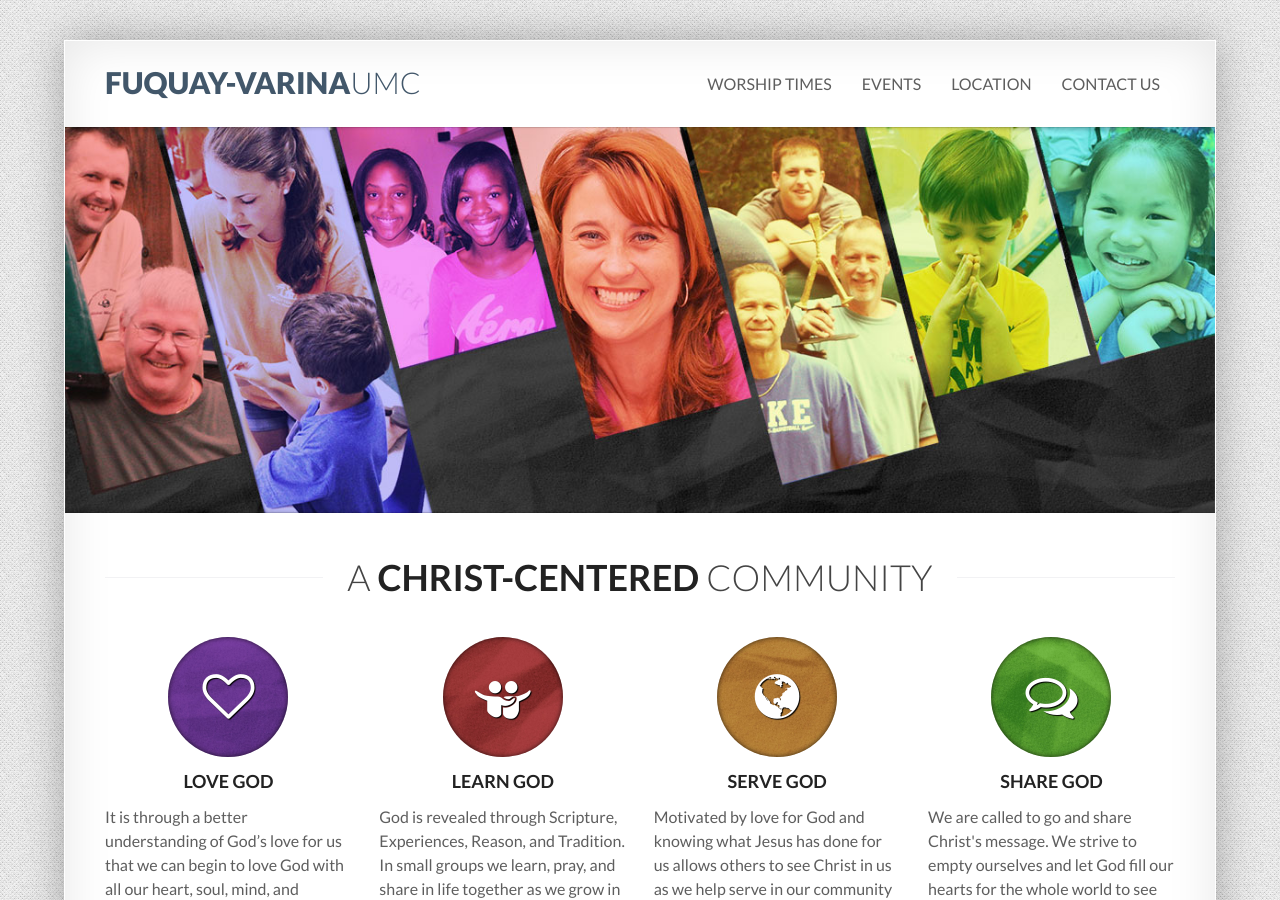
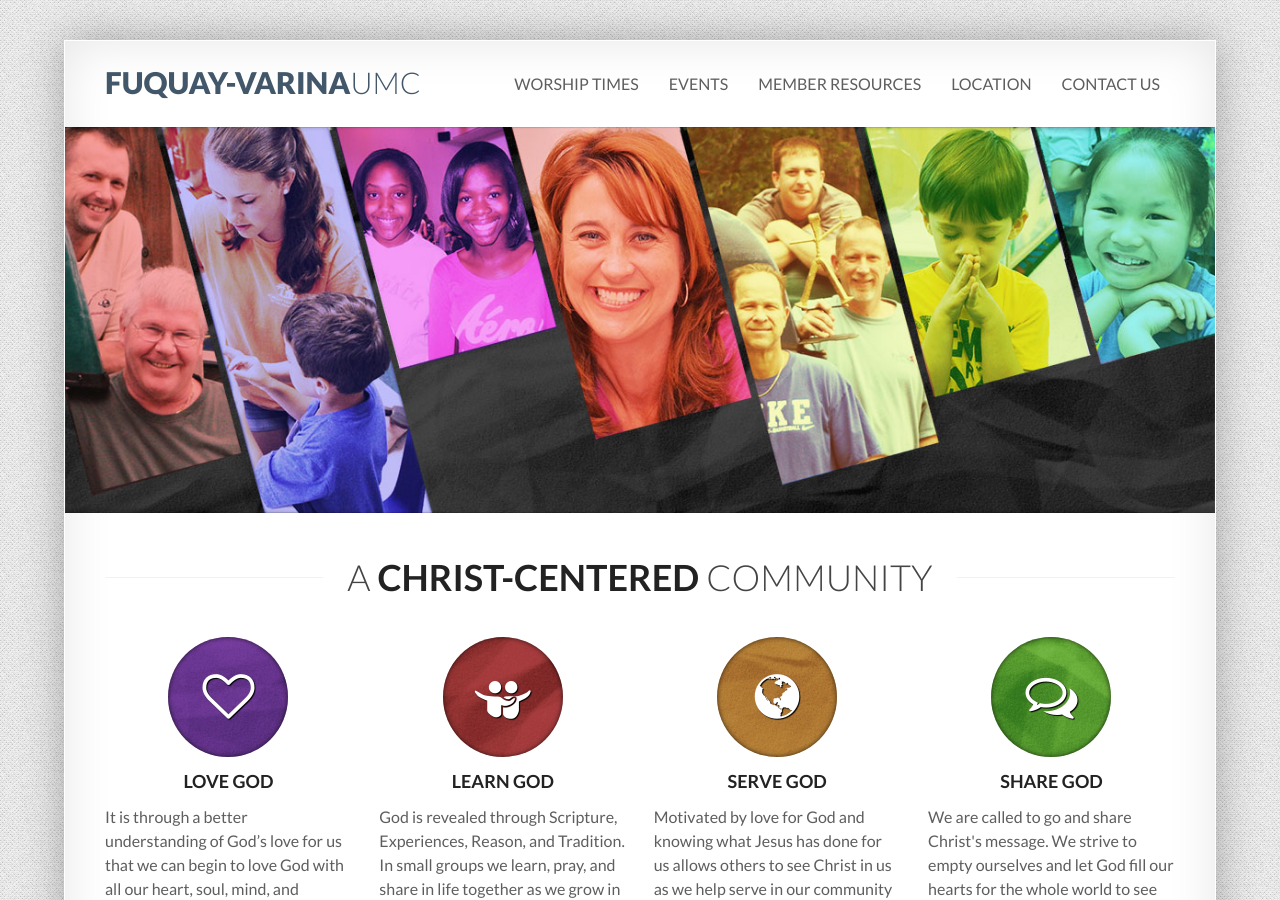
Before and after one commit to fvumc/fvumc.github.io, a Jekyll site: the page built from index.html, in a window 1280 px wide and 900 px high. Built offline with Jekyll 4.4.1, drawn with Linux system fonts in a browser that asks for light colours; Markdown is read by kramdown in place of the engine named in the settings.

Commit message:
add members link to the top of the page

```diff
--- a/_layouts/default.html
+++ b/_layouts/default.html
@@ -44,6 +44,7 @@
               <ul class="nav pull-right">
                 <li class=""><a href="./times">Worship Times</a></li>
                 <li class=""><a href="./events">Events</a></li>
+                <li class=""><a href="http://members.fvumc.org" target="_blank">Member Resources</a></li>
                 <li class=""><a href="./location">Location</a></li>
                 <li class=""><a href="./contact">Contact Us</a></li>
               </ul>
```
